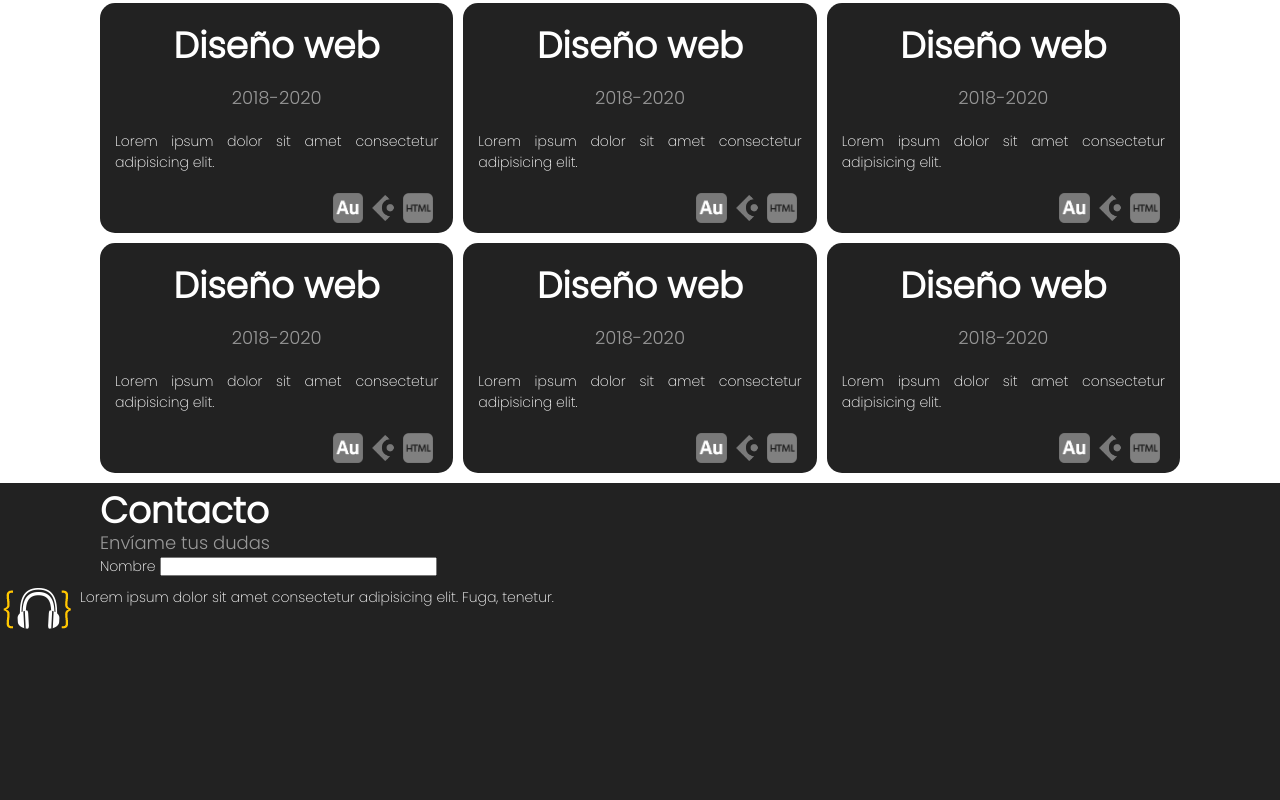
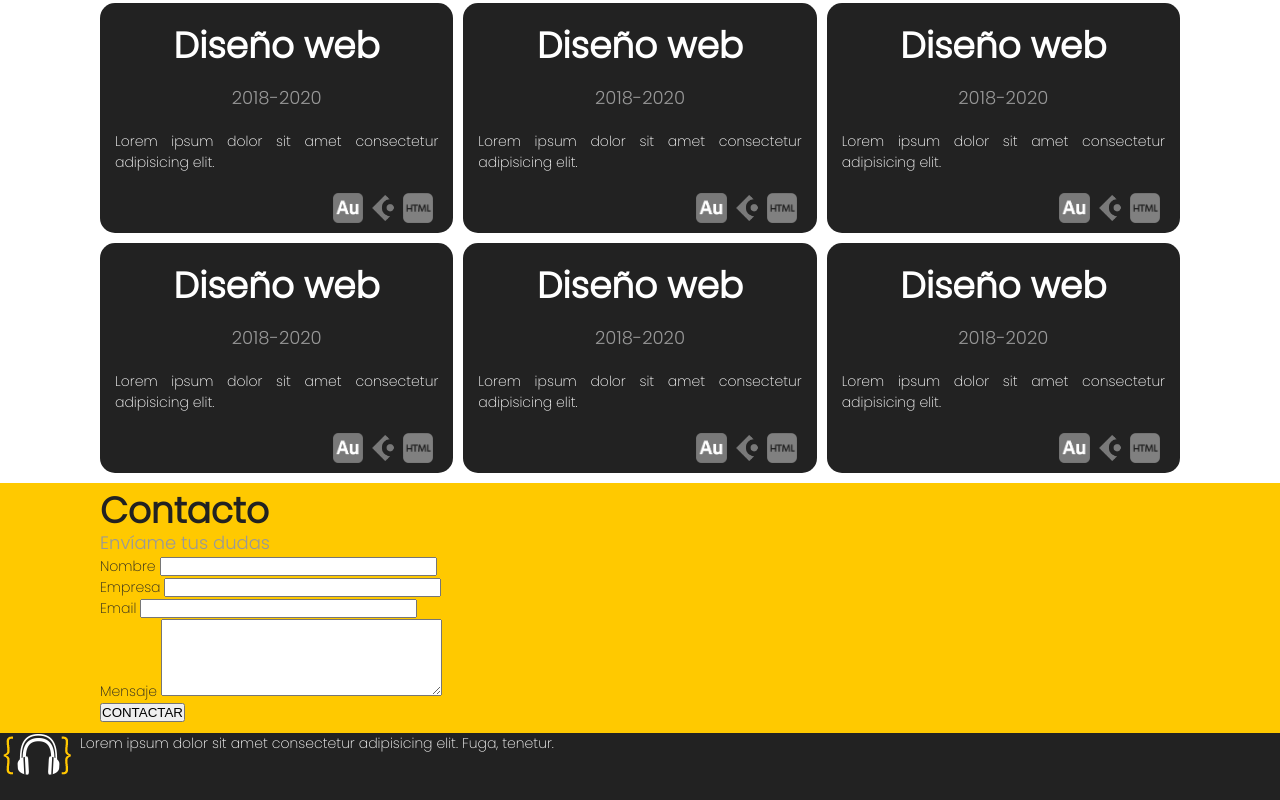
Before and after one commit to Eduu115/Portfolio-MasterMind, a plain HTML site: page index.html in a window 1280 px wide. Shown: the part 1551-2351 px from the top of the page. Before the commit the page ends 2205 px from the top, so only its background shows below. Drawn offline with Linux system fonts and the light colour scheme.

Commit message:
form styles start

```diff
--- a/css/estilos.css
+++ b/css/estilos.css
@@ -163,6 +163,10 @@ a:hover{
 #portfolio{
     border-top: #ffc900 1px solid;
 }
+#contactar{
+    background-color: #ffc900;
+    color: #222;
+}
 
 /* GRID SOBRE MI */
 
@@ -224,3 +228,5 @@ a:hover{
 #experiencia strong{
     color: #999;
 }
+
+/* FORMULARIO */
--- a/index.html
+++ b/index.html
@@ -192,8 +192,26 @@
                 </div>
 
                 <div class="item-form">
+                    <label for="empresa">Empresa</label>
+                    <input type="text" id="empresa" name="empresa" minlength="1" maxlength="127" size="32">
+                </div>
 
+                <div class="item-form">
+                    <label for="email">Email</label>
+                    <input type="email" id="email" name="email" minlength="5" maxlength="128" size="32" required>
                 </div>
+
+                <div class="item-form">
+                    <label for="mensaje">Mensaje</label>
+                    <textarea name="mensaje" id="mensaje" rows="5" cols="33"></textarea>
+                </div>
+
+                <!-- ENVIAR -->
+                <div class="item-form">
+                    <input type="submit" name="enviar" id="enviar" value="CONTACTAR">
+                </div>
+                <!-- FIN ENVIAR -->
+
             </form>
             <!-- FIN formulario -->
         </section>
```
